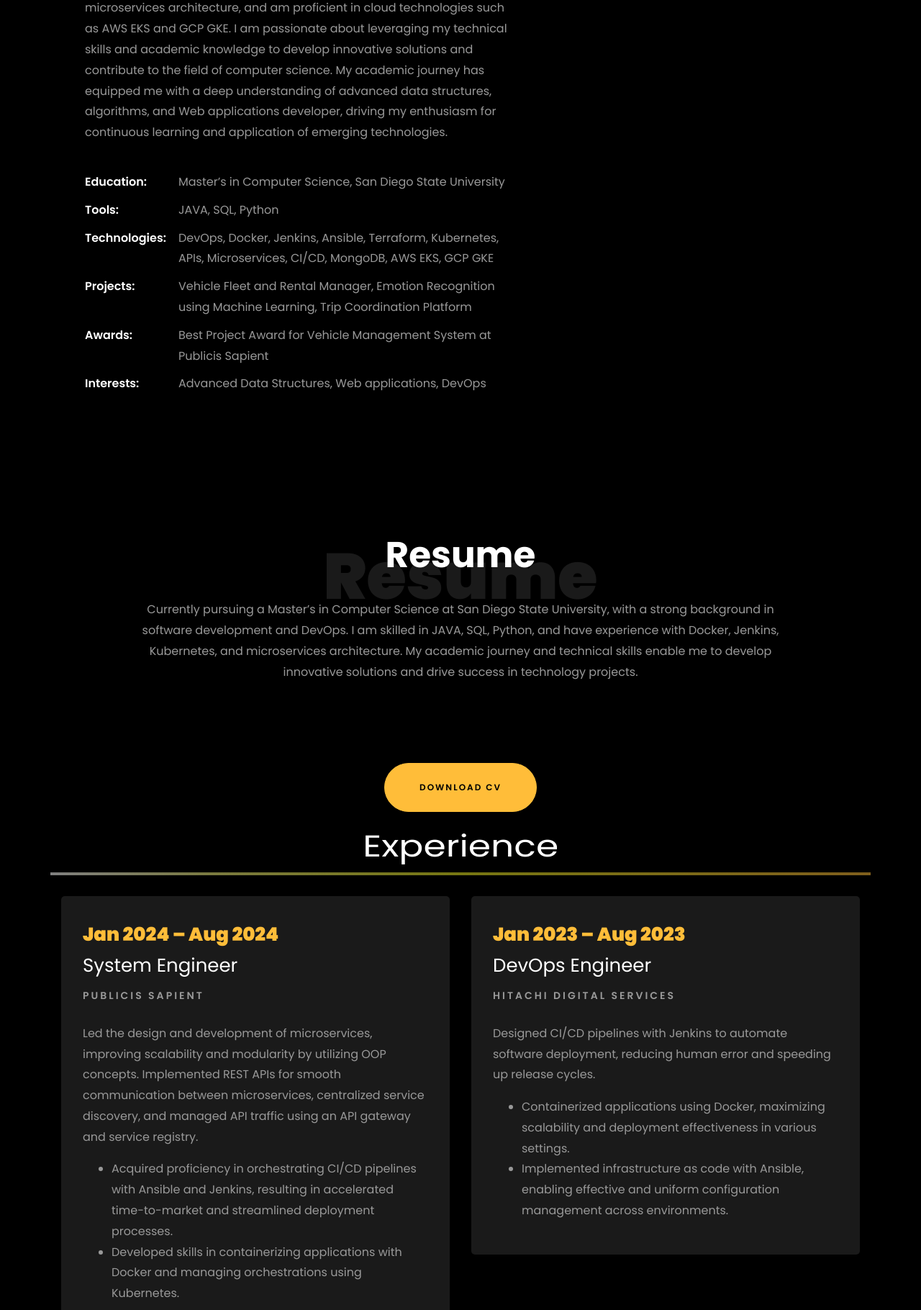
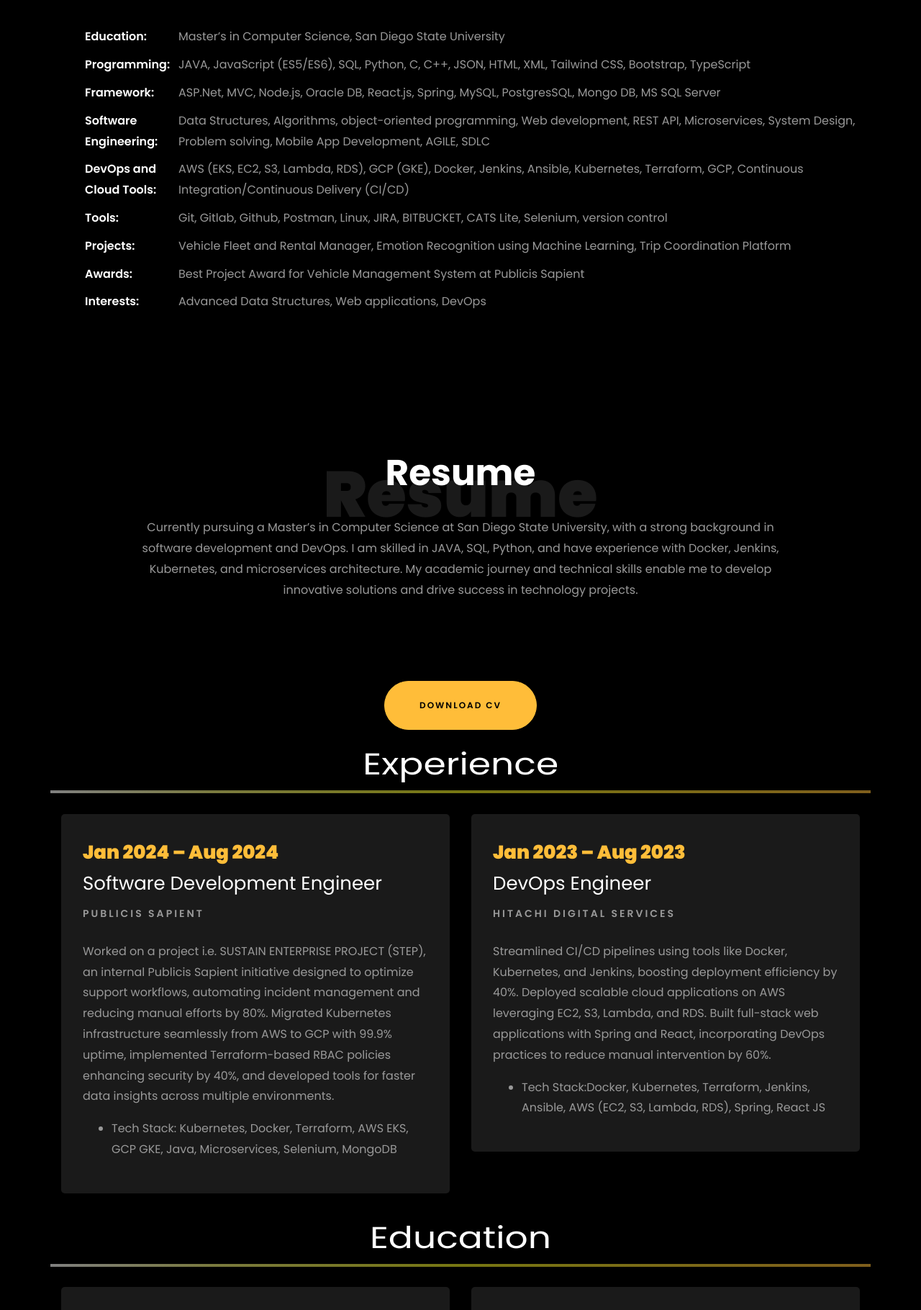
Before and after one commit to sasankreddy/sasankreddy.github.io, a plain HTML site: page index.html in a window 1280 px wide. Shown: the part 620-2440 px from the top of the page at 72% size. Drawn offline with Linux system fonts and the light colour scheme; files whose address does not match are found by name.

Commit message:
Update index.html

```diff
--- a/index.html
+++ b/index.html
@@ -177,7 +177,7 @@
 	<section class="ftco-about img ftco-section ftco-no-pb" id="about-section">
 		<div class="container">
 		  <div class="row">
-			<div class="col-md-6 col-lg-7 pl-lg-5 pb-5">
+			<div class="col-md-13 col-lg-20 pl-lg-5 pb-5">
 			  <div class="row justify-content-start pb-3">
 				<div class="col-md-12 heading-section ftco-animate">
 
@@ -185,18 +185,21 @@
 				  <h2 class="mb-4">About Me</h2>
 
 				  <p>I am Sasank Reddy, a Master’s student in Computer Science at San Diego State University,
-					 with a strong background in software development and DevOps. I specialize in JAVA, SQL,
-					 Python, Docker, Jenkins, Kubernetes, and microservices architecture, and am proficient in cloud
-					 technologies such as AWS EKS and GCP GKE. I am passionate about leveraging my technical skills and
-					  academic knowledge to develop innovative solutions and contribute to the field of computer science.
-					  My academic journey has equipped me with a deep understanding of advanced data structures, algorithms, and
-					 Web applications developer, driving my enthusiasm for continuous learning and application of emerging technologies.
+					 with a strong foundation in Java, Python, data structures, and DevOps. Experienced in building scalable backend
+					 systems and microservices with expertise in frameworks and CRUD operations.
+					 Currently seeking opportunities to contribute to impactful software engineering projects.
 
 				  </p>
 				  <ul class="about-info mt-4 px-md-0 px-2">
 					<li class="d-flex"><span>Education:</span> <span>Master’s in Computer Science, San Diego State University</span></li>
-					<li class="d-flex"><span>Tools:</span> <span>JAVA, SQL, Python</span></li>
-					<li class="d-flex"><span>Technologies:</span> <span>DevOps, Docker, Jenkins, Ansible, Terraform, Kubernetes, APIs, Microservices, CI/CD, MongoDB, AWS EKS, GCP GKE</span></li>
+					<li class="d-flex"><span>Programming:</span> <span>JAVA, JavaScript (ES5/ES6), SQL, Python, C, C++, JSON, HTML, XML, Tailwind CSS, Bootstrap, TypeScript</span></li>
+					<li class="d-flex"><span>Framework:</span> <span> ASP.Net, MVC, Node.js, Oracle DB, React.js, Spring, MySQL, PostgresSQL, Mongo DB, MS SQL Server</span></li>
+					<li class="d-flex"><span>Software Engineering:</span> <span> Data Structures, Algorithms, object-oriented programming, Web development, REST API,
+						Microservices, System Design, Problem solving, Mobile App Development, AGILE, SDLC</span></li>
+					<li class="d-flex"><span>DevOps and Cloud Tools:</span> <span>AWS (EKS, EC2, S3, Lambda, RDS), GCP (GKE), Docker, Jenkins, Ansible, Kubernetes, Terraform,
+						GCP, Continuous Integration/Continuous Delivery (CI/CD)</span></li>
+					<li class="d-flex"><span>Tools:</span> <span>Git, Gitlab, Github, Postman, Linux, JIRA, BITBUCKET, CATS Lite, Selenium, version control</span></li>
+
 					<li class="d-flex"><span>Projects:</span> <span>Vehicle Fleet and Rental Manager, Emotion Recognition using Machine Learning, Trip Coordination Platform</span></li>
 					<li class="d-flex"><span>Awards:</span> <span>Best Project Award for Vehicle Management System at Publicis Sapient</span></li>
 					<li class="d-flex"><span>Interests:</span> <span>Advanced Data Structures, Web applications, DevOps</span></li>
@@ -234,12 +237,14 @@
 				<div class="col-md-6">
 					<div class="resume-wrap ftco-animate">
 						<span class="date">Jan 2024 – Aug 2024</span>
-						<h2>System Engineer</h2>
+						<h2>Software Development Engineer</h2>
 						<span class="position">Publicis Sapient</span>
-						<p class="mt-4">Led the design and development of microservices, improving scalability and modularity by utilizing OOP concepts. Implemented REST APIs for smooth communication between microservices, centralized service discovery, and managed API traffic using an API gateway and service registry.</p>
+						<p class="mt-4"> Worked on a project i.e. SUSTAIN ENTERPRISE PROJECT (STEP), an internal Publicis Sapient initiative designed to optimize
+							support workflows, automating incident management and reducing manual efforts by 80%. Migrated Kubernetes infrastructure
+							seamlessly from AWS to GCP with 99.9% uptime, implemented Terraform-based RBAC policies enhancing
+							security by 40%, and developed tools for faster data insights across multiple environments.</p>
 						<ul>
-							<li>Acquired proficiency in orchestrating CI/CD pipelines with Ansible and Jenkins, resulting in accelerated time-to-market and streamlined deployment processes.</li>
-							<li>Developed skills in containerizing applications with Docker and managing orchestrations using Kubernetes.</li>
+							<li>Tech Stack: Kubernetes, Docker, Terraform, AWS EKS, GCP GKE, Java, Microservices, Selenium, MongoDB</li>
 						</ul>
 					</div>
 				</div>
@@ -249,10 +254,12 @@
 						<span class="date">Jan 2023 – Aug 2023</span>
 						<h2>DevOps Engineer</h2>
 						<span class="position">Hitachi Digital Services</span>
-						<p class="mt-4">Designed CI/CD pipelines with Jenkins to automate software deployment, reducing human error and speeding up release cycles.</p>
+						<p class="mt-4">Streamlined CI/CD pipelines using tools like Docker, Kubernetes, and Jenkins, boosting deployment efficiency by 40%.
+							Deployed scalable cloud applications on AWS leveraging EC2, S3, Lambda, and RDS. Built full-stack web applications with Spring
+							 and React, incorporating DevOps practices to reduce manual intervention by 60%.</p>
 						<ul>
-							<li>Containerized applications using Docker, maximizing scalability and deployment effectiveness in various settings.</li>
-							<li>Implemented infrastructure as code with Ansible, enabling effective and uniform configuration management across environments.</li>
+
+							<li>Tech Stack:Docker, Kubernetes, Terraform, Jenkins, Ansible, AWS (EC2, S3, Lambda, RDS), Spring, React JS</li>
 						</ul>
 					</div>
 				</div>
@@ -357,7 +364,7 @@
           			<span class="icon-map-signs"></span>
           		</div>
           		<h3 class="mb-4">Address</h3>
-	            <p>California, United States</p>
+	            <p>San Diego, California, United States</p>
 	          </div>
           </div>
           <div class="col-md-6 col-lg-3 d-flex ftco-animate">
@@ -413,18 +420,7 @@
 
 
 
-    <footer class="ftco-footer ftco-section">
-		<div class="container">
-		  <div class="row">
-			<div class="col-md-12 text-center">
 
-			  <p><!-- Link back to Colorlib can't be removed. Template is licensed under CC BY 3.0. -->
-	Copyright &copy;<script>document.write(new Date().getFullYear());</script> All rights reserved | This template is made with <i class="icon-heart color-danger" aria-hidden="true"></i> by <a href="https://colorlib.com" target="_blank">Colorlib</a>
-	<!-- Link back to Colorlib can't be removed. Template is licensed under CC BY 3.0. --></p>
-			</div>
-		  </div>
-		</div>
-	  </footer>
 
 
   <!-- loader -->
```
